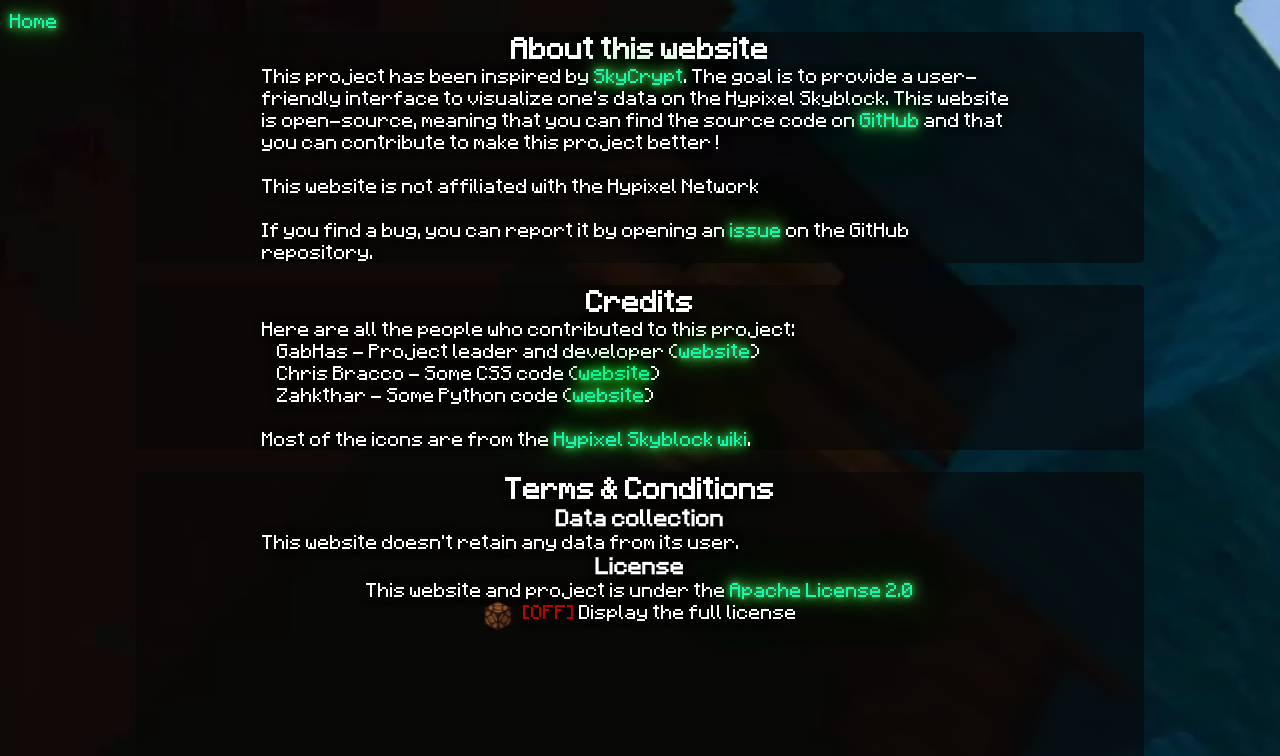
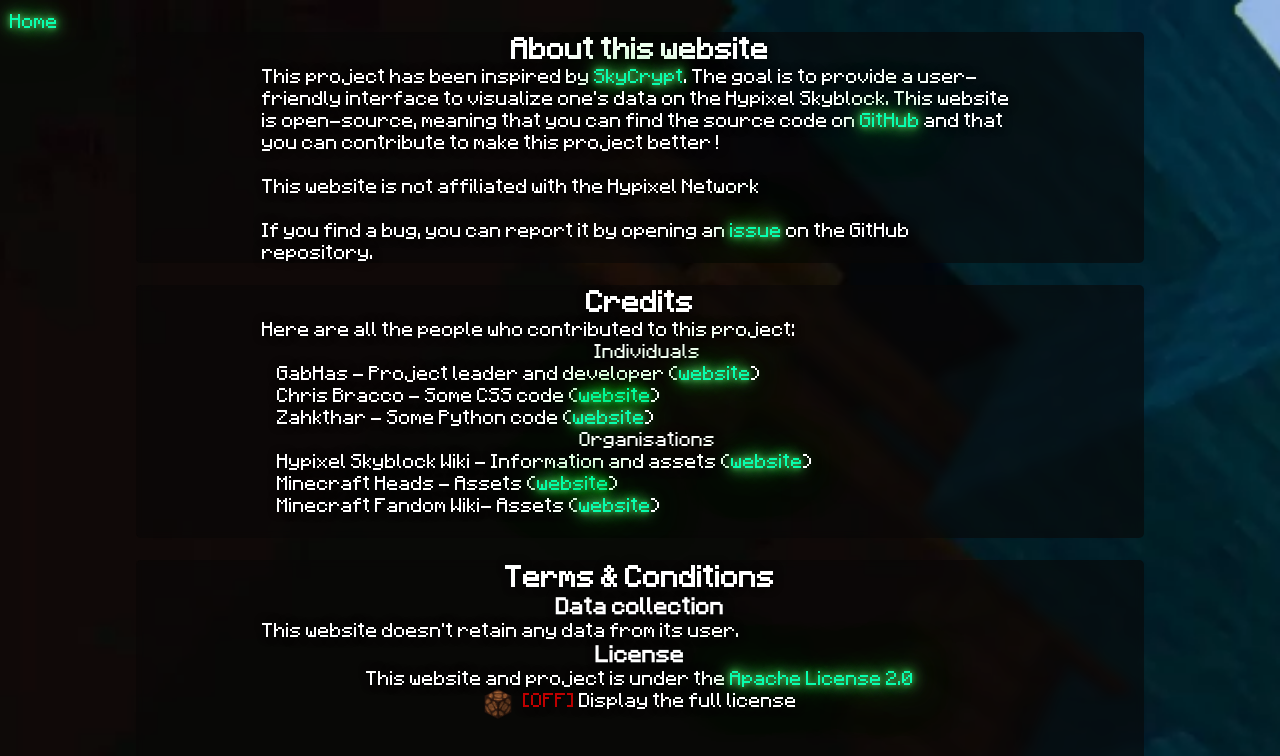
Before and after one commit to TheRealGabHas/SkyblockStats, a FastAPI app: page /info in a window 1280 px wide. Shown: the top 756 px of the page. Run offline with FastAPI, Linux system fonts and the light colour scheme; parts of the project's set-up code (start-up, migrations or seed data) failed here and were passed over.

Commit message:
fix(credits): Updated credits

```diff
--- a/templates/info.html
+++ b/templates/info.html
@@ -32,12 +32,16 @@
         <h2 class="white-text center">Credits</h2>
         <p class="white-text">Here are all the people who contributed to this project:</p>
         <ul id="credits-list">
+            <li class="white-text center">Individuals</li>
             <li class="white-text">GabHas - Project leader and developer (<a href="https://gabhas.fr/" target="_blank">website</a>)</li>
             <li class="white-text">Chris Bracco - Some CSS code (<a href="https://chrisbracco.com/" target="_blank">website</a>)</li>
             <li class="white-text">Zahkthar - Some Python code (<a href="https://zahkthar.fr/" target="_blank">website</a>)</li>
+            <li class="white-text center">Organisations</li>
+            <li class="white-text">Hypixel Skyblock Wiki - Information and assets (<a href="https://wiki.hypixel.net/" target="_blank">website</a>)</li>
+            <li class="white-text">Minecraft Heads - Assets (<a href="https://minecraft-heads.com/" target="_blank">website</a>)</li>
+            <li class="white-text">Minecraft Fandom Wiki- Assets (<a href="https://minecraft.fandom.com/wiki/Minecraft_Wiki" target="_blank">website</a>)</li>
         </ul>
         <br>
-        <p class="white-text">Most of the icons are from the <a href="https://wiki.hypixel.net/" target="_blank">Hypixel Skyblock wiki</a>.</p>
     </div>
     <br>
     <div id="legal" class="blurry-bg info-div">
```
